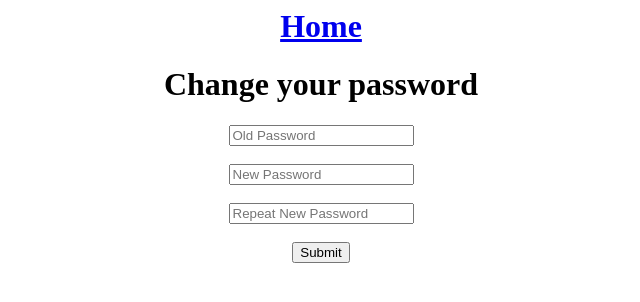
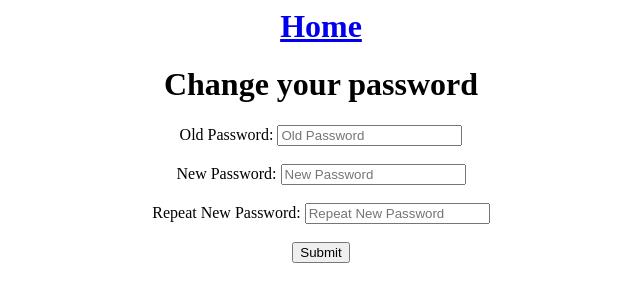
Before and after one commit to NimbleGiraffe/tits, a Django app: page /account/change_password/ in a window 1280 px wide. Shown: the top 302 px of the page, without its empty margins (319-959 px from the left). Run offline with Django 3.2, Linux system fonts and the light colour scheme; a user stored in the database is signed in; parts of the project's set-up code (start-up, migrations or seed data) failed here and were passed over.

Commit message:
made changes

```diff
--- a/tits/nips/views.py
+++ b/tits/nips/views.py
@@ -10,7 +10,7 @@ from django.core.exceptions import ObjectDoesNotExist
 def index(request):
     request.session.set_expiry(299)
     nip_dict = {}
-    for i in Nipple.objects.all():
+    for i in Nipple.objects.order_by('-score'):
         if i.votes > 0:
             nip_dict[i] = float(i.score)/i.votes
         else:
--- a/tits/templates/account/change_password.html
+++ b/tits/templates/account/change_password.html
@@ -21,9 +21,9 @@
 
 		<form method="POST" action="/account/change_password/">
 			{% csrf_token %}
-			<input type="password" name="old" placeholder="Old Password" /><br /><br />
-			<input type="password" name="new1" placeholder="New Password" /><br /><br />
-			<input type="password" name="new2" placeholder="Repeat New Password" /><br /><br />
+			<label for="old" >Old Password: </label><input type="password" name="old" placeholder="Old Password" /><br /><br />
+			<label for="new1" >New Password: </label><input type="password" name="new1" placeholder="New Password" /><br /><br />
+			<label for="new2" >Repeat New Password: </label><input type="password" name="new2" placeholder="Repeat New Password" /><br /><br />
 			<input type="submit" value="Submit" />
 		</form>
 		</div>
```
Also changed, not shown: tits/import_nipples.py (+5 -2 lines).
